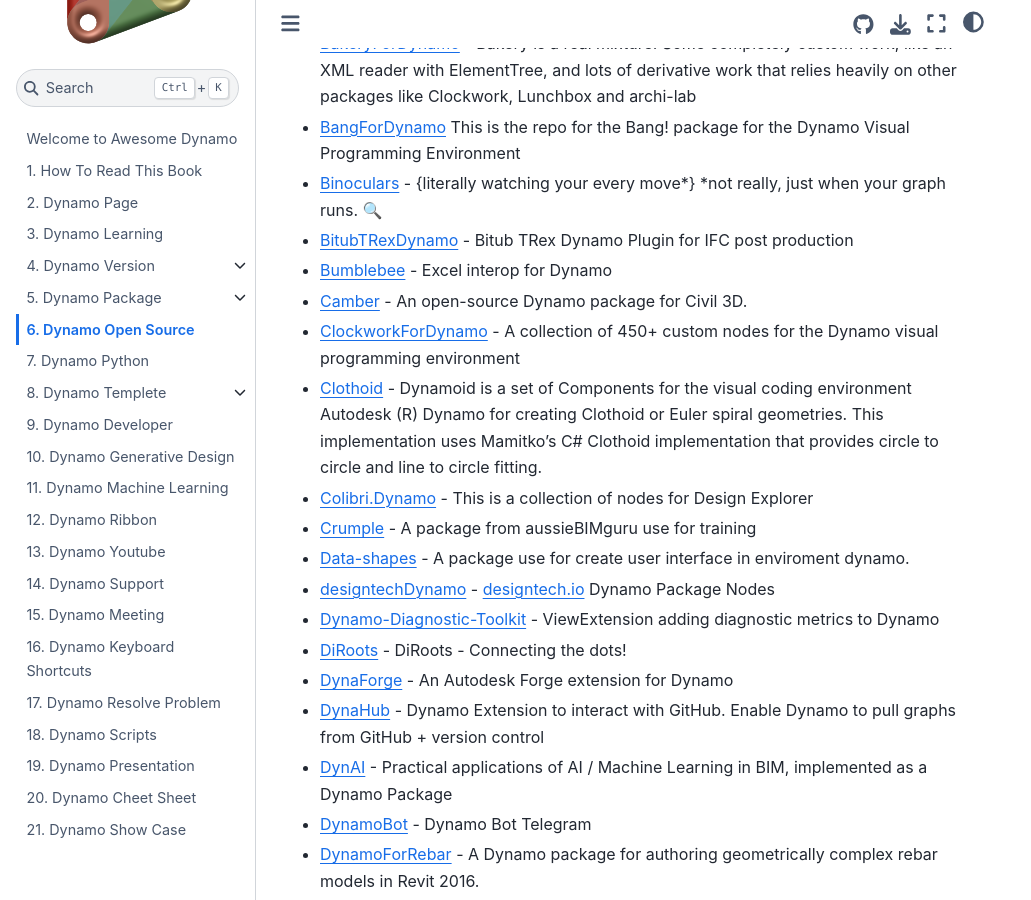
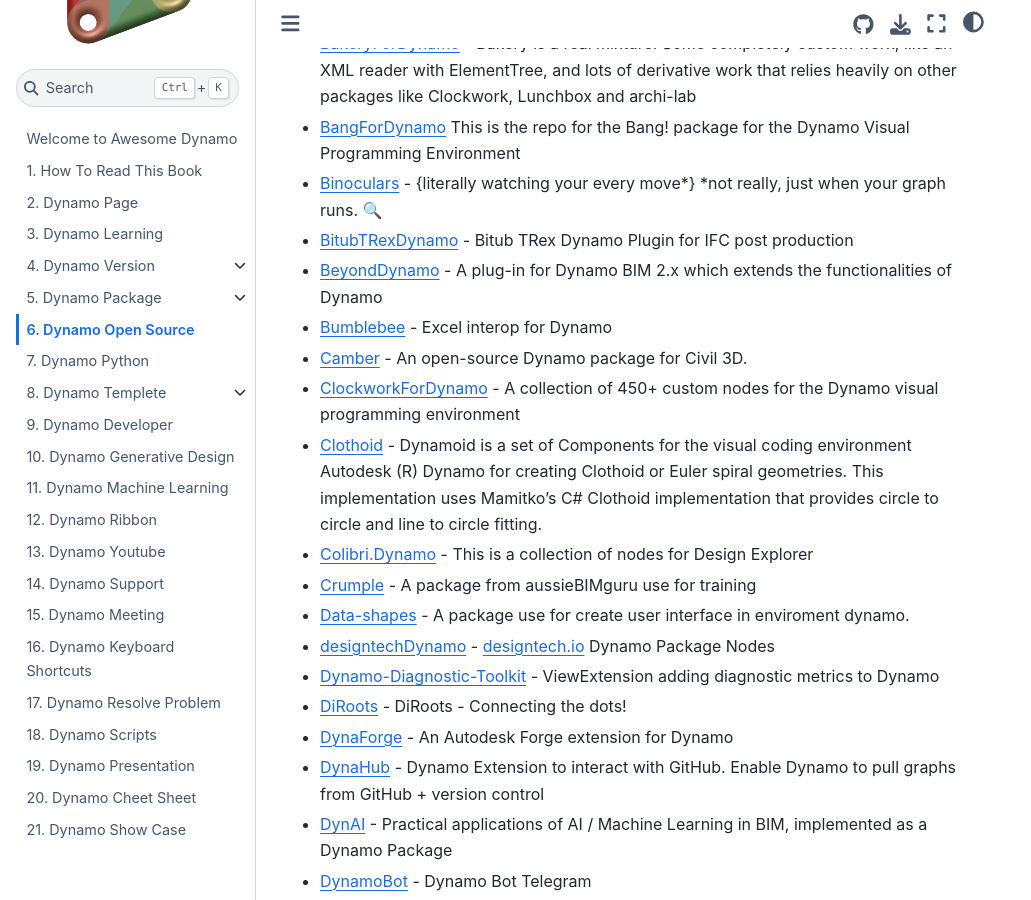
Before and after one commit to chuongmep/Awesome-Dynamo, a Jupyter Book: the page built from DynamoOpenSource/dynopensource.md, in a window 1280 px wide and 900 px high, scrolled down 408 px. Shown: the whole window, without its empty margins (0-1031 px from the left). Built offline with Jupyter Book 1.0.4 settings and Sphinx 7.4.7 and the Sphinx Book theme 1.1.4, drawn with Linux system fonts in a browser that asks for light colours; comment, search, counter and statistics services are not loaded.

Commit message:
Update dynopensource.md

```diff
--- a/DynamoOpenSource/dynopensource.md
+++ b/DynamoOpenSource/dynopensource.md
@@ -26,6 +26,8 @@
 - [Binoculars](https://github.com/teamtreedyn/Binoculars) - {literally watching your every move*} *not really, just when your graph runs. 🔍
 
 - [BitubTRexDynamo](https://github.com/bekraft/BitubTRexDynamo) - Bitub TRex Dynamo Plugin for IFC post production
+
+- [BeyondDynamo](https://github.com/JoelvanHerwaarden/BeyondDynamo2.X) - A plug-in for Dynamo BIM 2.x which extends the functionalities of Dynamo
 
 - [Bumblebee](https://github.com/ksobon/Bumblebee) - Excel interop for Dynamo
 
```
